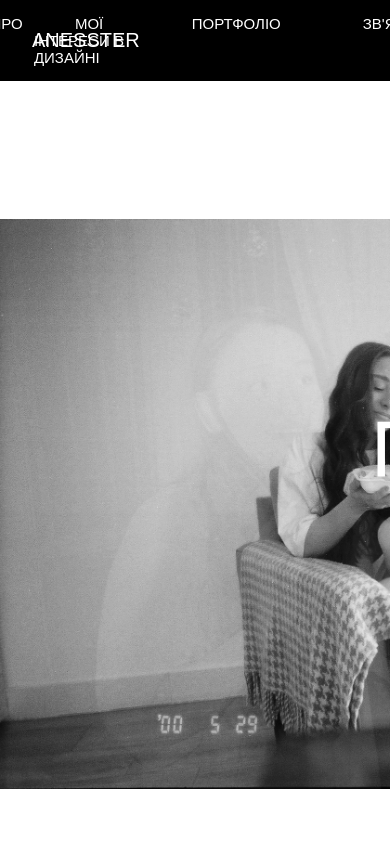
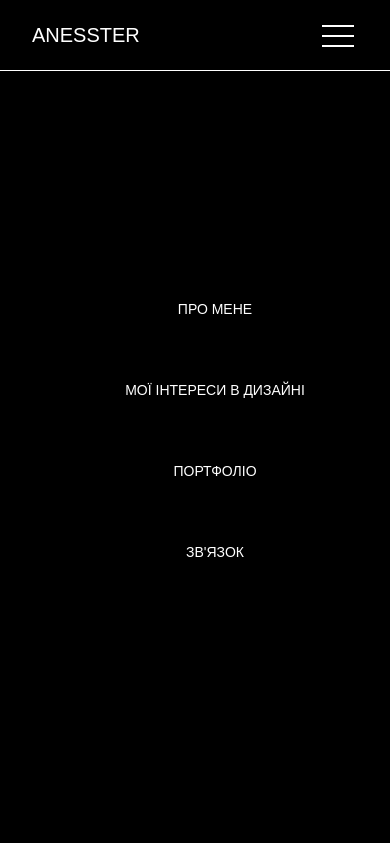
Before and after one commit to anesster/anesster.github.io, a plain HTML site: page index.html in a window 390 px wide. Shown: the top 843 px of the page. Drawn offline with Linux system fonts and the light colour scheme; some packages are replaced by stand-ins of ours; files that its build step writes are made by us from their sources; a script that the page names is missing; files whose address does not match are found by name; a web font is replaced by a local one.

Commit message:
go16/12/22

```diff
--- a/index.html
+++ b/index.html
@@ -25,9 +25,37 @@
     href="https://cdnjs.cloudflare.com/ajax/libs/lightgallery/2.7.0/css/lightgallery.min.css"
   />
 
+
+  <link rel="stylesheet" href="menu.css"/>
+
       <link rel="stylesheet" href="css/style.css" />
+
+
   </head>
   <body>
+
+
+    <div class="open" id="mobile-menu-content">
+      <div>
+        <ul>
+          <li>
+            <a href="#aboutme">ПРО МЕНЕ</a>
+          </li>
+          <li>
+            <a href="#interests">МОЇ ІНТЕРЕСИ В ДИЗАЙНІ</a>
+          </li>
+
+          <li>
+            <a href="#portfolio">ПОРТФОЛІО</a>
+          </li>
+          <li>
+            <a href="#connection">ЗВ'ЯЗОК</a>
+          </li>
+        </ul>
+      </div>
+    </div>
+
+
 
     <div class="header">
       <div class="navbar">
@@ -47,6 +75,13 @@
         <a href="#connection">ЗВ'ЯЗОК</a>
       </li>
     </ul>
+
+    <div class="mobile-menu open">
+      <span></span>
+      <span></span>
+      <span></span>
+    </div>
+
   </div>
 </div>
 
@@ -168,6 +203,11 @@
 
 </div>
 
+
+
+
+
+
 <script src="https://cdn.jsdelivr.net/npm/menuspy@latest/dist/menuspy.min.js"></script>
 <script>
     var elm = document.querySelector(".header .menu");
@@ -183,6 +223,10 @@
   });
 </script>
 
+
+<script src="js/mobilemenu.js"></script>
+
+
 <script src="script.js"></script>
 
 
--- /dev/null
+++ b/js/mobilemenu.js
@@ -0,0 +1,60 @@
+/*** Document Ready */
+
+document.addEventListener("DOMContentLoaded", () => {
+	mobileMenu_init();
+
+	window.addEventListener("resize", () => {
+	  mobileMenu_init();
+	});
+  });
+
+  /*** Mobile Menu */
+
+  function mobileMenu_show() {
+	return window.matchMedia("(max-width: 1024px)").matches ? true : false;
+  }
+
+  function mobileMenu_init() {
+	if (mobileMenu_show()) {
+	  if (document.querySelector("#mobile-menu") == null) {
+		document.querySelector(".header > .navbar").innerHTML +=
+		  '<div id="mobile-menu"><span></span><span></span><span></span></div>';
+		mobileMenu_build();
+		document
+		  .querySelector("#mobile-menu")
+		  .addEventListener("click", function (event) {
+			event.preventDefault();
+			mobileMenu_toggle();
+		  });
+	  }
+	} else {
+	  mobileMenu_destroy();
+	}
+  }
+
+  function mobileMenu_build() {
+	let menu_content = document.createElement("div");
+	menu_content.setAttribute("id", "mobile-menu-content");
+	document.body.append(menu_content);
+
+	let menu_content_overflow = document.createElement("div");
+	menu_content.appendChild(menu_content_overflow);
+
+	let navigation_clone = document
+	  .querySelector(".header> .navbar > ul")
+	  .cloneNode(true);
+	menu_content_overflow.appendChild(navigation_clone);
+  }
+
+  function mobileMenu_toggle() {
+	document.getElementById("mobile-menu").classList.toggle("open");
+	document.getElementById("mobile-menu-content").classList.toggle("open");
+  }
+
+  function mobileMenu_destroy() {
+	let mobileMenu = document.getElementById("mobile-menu");
+	if (mobileMenu != null) {
+	  mobileMenu.remove();
+	  document.getElementById("mobile-menu-content").remove();
+	}
+  }
--- /dev/null
+++ b/menu.css
@@ -0,0 +1,101 @@
+:root {
+    font-size: 16px;
+
+    --header-height: 40px;
+    --mobile-menu-width: 4rem;
+
+    --purple-dark-2: rgb(255, 255, 255);
+    --purple-dark-1: rgb(255, 255, 255);
+    --purple: hsl(0, 0%, 0%);
+    --purple-light-1: hsl(0, 0%, 0%);
+  }
+
+
+@media (max-width: 1024px) {
+  .header .navbar .menu {
+    display: none;
+  }
+
+  #mobile-menu {
+    width: 2.5rem;
+    height: 2.5rem;
+    display: block;
+    justify-content: center;
+    align-items: center;
+    cursor: pointer;
+    position: relative;
+  }
+
+  #mobile-menu span {
+    position: absolute;
+    width: 80%;
+    height: 2px;
+    left: 10%;
+    top: 50%;
+    background-color: rgb(255, 255, 255);
+    transition: all 0.3s ease-in-out;
+  }
+
+  #mobile-menu span:first-of-type {
+    top: 25%;
+  }
+
+  #mobile-menu span:last-of-type {
+    top: 75%;
+  }
+  #mobile-menu.open span:first-of-type,
+  #mobile-menu.open span:last-of-type {
+    transform: rotate(45deg);
+    opacity: 1;
+    top: 50%;
+  }
+  #mobile-menu.open span {
+    opacity: 0;
+  }
+  #mobile-menu.open span:last-of-type {
+    transform: rotate(-45deg);
+  }
+
+
+  #mobile-menu-content.open {
+    top: var(--header-height);
+  }
+  #mobile-menu-content {
+    width: 100%;
+    height: calc(100vh - var(--header-height));
+    background: var(--purple);
+    position: fixed;
+    top: -100vh;
+    left: 0;
+    z-index: 5;
+    display: flex;
+    align-items: flex-start;
+    transition: top 0.7s ease-in-out;
+  }
+
+  #mobile-menu-content > div {
+    width: 100%;
+    height: calc(100vh - var(--header-height));
+    display: flex;
+    flex-wrap: wrap;
+    align-items: center;
+  }
+
+  #mobile-menu-content > div > ul {
+    width: 100%;
+    flex-direction: column;
+  }
+  #mobile-menu-content ul li {
+    display: flex;
+    justify-content: center;
+    flex-direction: column;
+    text-align: center;
+    border-top: 1px solid var(--purple-light-1);
+  }
+  #mobile-menu-content ul li a {
+    padding: 2rem;
+    text-decoration: none;
+    color: var(--purple-dark-2);
+    display: block;
+  }
+}
--- /dev/null
+++ b/mobile.css
@@ -0,0 +1 @@
+@media screen and (max-width: px) { }
--- a/style.css
+++ b/style.css
@@ -80,10 +80,10 @@ html {
   justify-content: center;
   align-items: center;
   background-position: center center;
-  background-size: 100%;
+  background-size: cover;
   background-repeat: no-repeat;
   backface-visibility: hidden;
-  animation: slideBg 11s linear infinite 0s;
+  animation: slideBg 10s linear infinite s;
   animation-timing-function: ease-in-out;
   background-image: url(./slideshow/31.jpg);
 }
@@ -113,7 +113,6 @@ html {
   justify-content: center;
   align-items: center;
 }
-
 
 #portfolio {
   background-color: rgb(0, 0, 0);
@@ -149,11 +148,9 @@ h2 {
   text-align: center;
 }
 
-
 .text {
   flex-direction: column;
 }
-
 
 ul {
   margin-top: -10px;
@@ -232,8 +229,6 @@ ol {
   justify-content: space-evenly;
 }
 
-
-
 #social-footer {
   width: 100%;
   text-align: center;
@@ -287,10 +282,10 @@ a:link {
   opacity: 1;
 }
 
-.menu .active a {color: rgb(0, 0, 0);
-  background-color: rgb(255, 255, 255);}
-
-
+.menu .active a {
+  color: rgb(0, 0, 0);
+  background-color: rgb(255, 255, 255);
+}
 
 .gallery {
   display: flex;
@@ -315,7 +310,8 @@ a:link {
   font-size: 3rem;
 }
 
-  div .blokgd {position: relative;
+div .blokgd {
+  position: relative;
   display: flex;
   flex-direction: column;
   align-items: center;
@@ -324,12 +320,15 @@ a:link {
   height: 80vmin;
   background: white;
   padding: 1vmin;
-    border-radius: 5vmin;}
+  border-radius: 5vmin;
+}
 
+div.blokgd h2 {
+  color: #000;
+}
 
-div.blokgd h2 {color: #000;}
-
-div .blokvideo {position: relative;
+div .blokvideo {
+  position: relative;
   display: flex;
   flex-direction: column;
   align-items: center;
@@ -337,7 +336,8 @@ div .blokvideo {position: relative;
   width: 87vmin;
   height: 87vmin;
   background: white;
-  border-radius: 5vmin;}
+  border-radius: 5vmin;
+}
 
 video {
   background-color: rgb(255, 255, 255);
```
Lines whose indentation alone changed are shown as unchanged.
